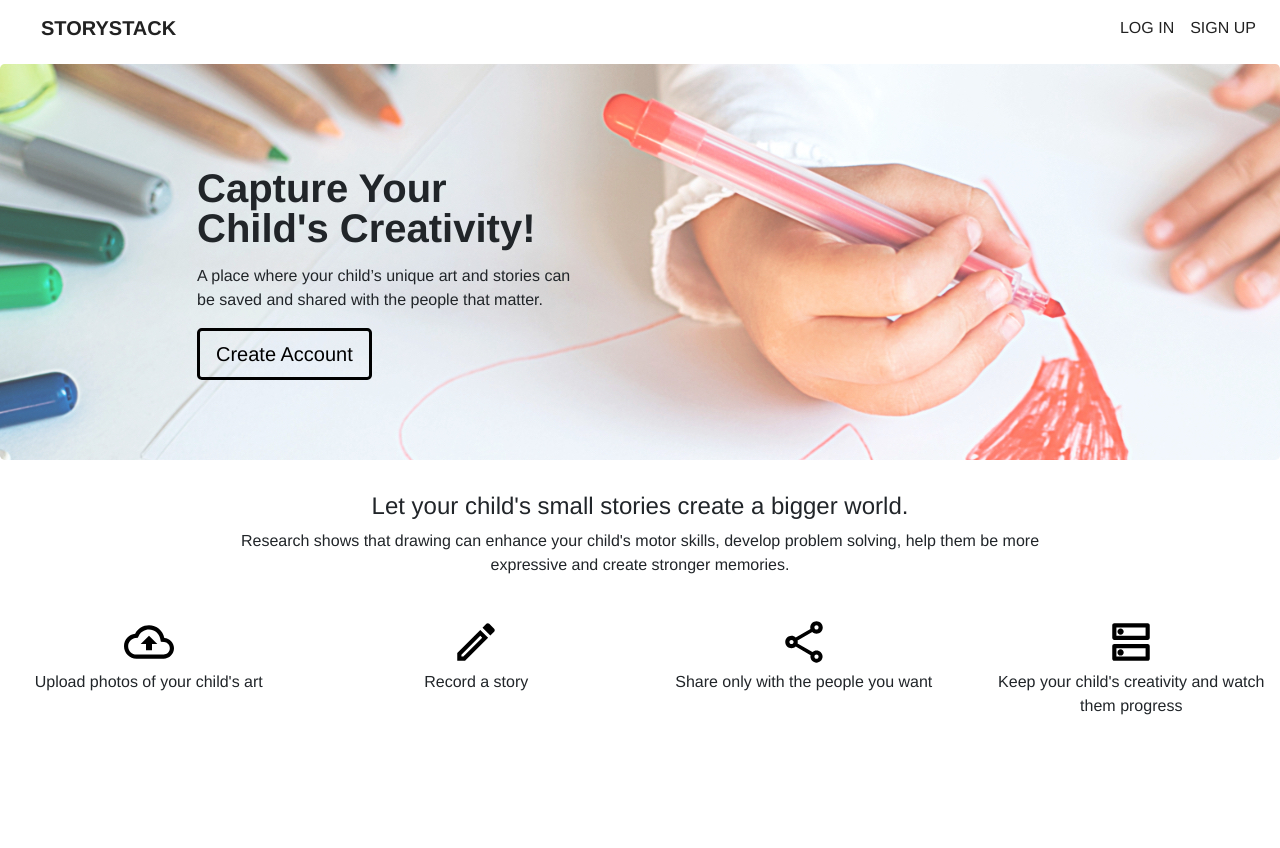
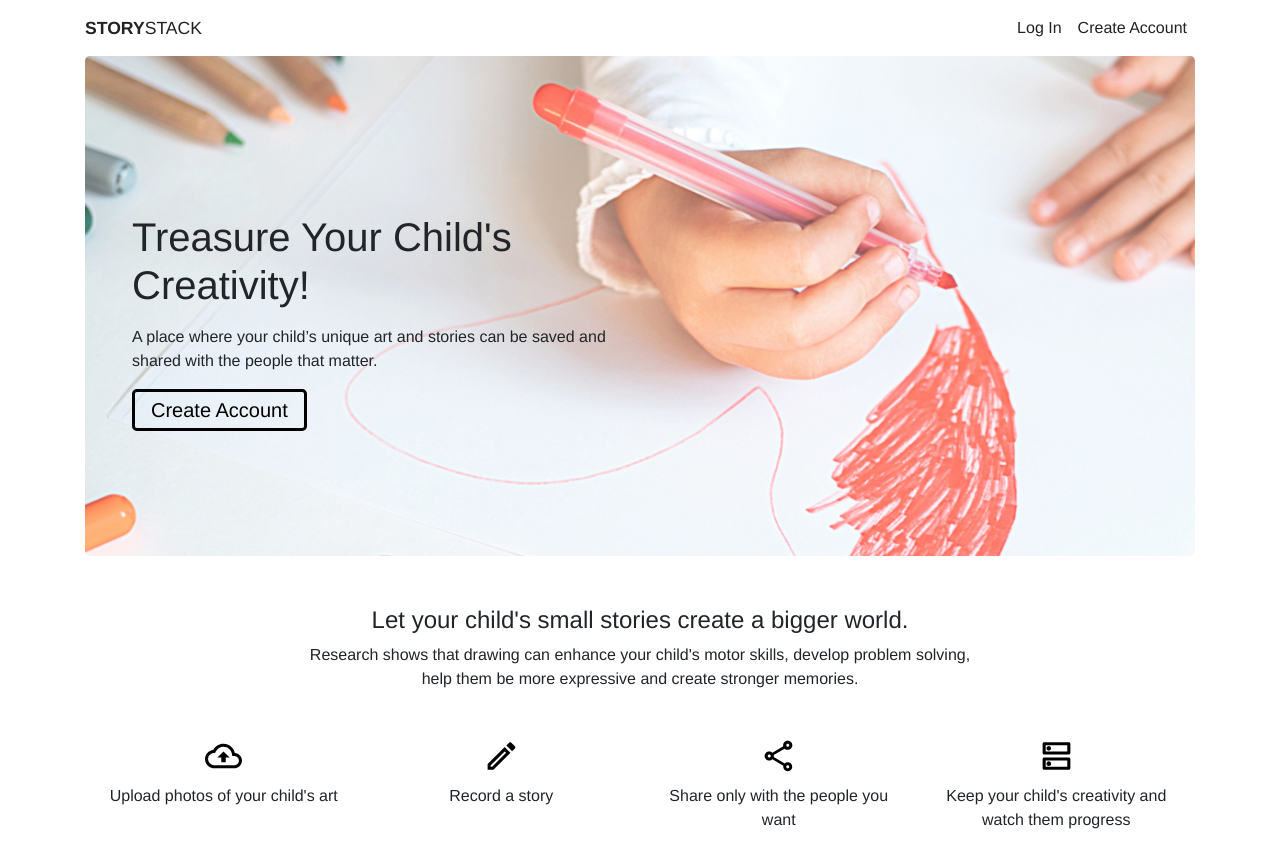
Before and after one commit to trexr/story-stack, a Django app: template apps/core/templates/pages/home.html in a window 1280 px wide. Before the commit the page ends 715 px from the top, so only its background shows below. Run offline with Django 3.2, Linux system fonts and the light colour scheme; the template is opened without the code that fills it, so the values that code supplies are empty; some libraries are stand-ins or nearby versions.

Commit message:
Style updates

```diff
--- a/apps/accounts/templates/accounts/login.html
+++ b/apps/accounts/templates/accounts/login.html
@@ -1,8 +1,8 @@
 {% extends 'base.html' %}
-{% load bootstrap4 %}
+
 
 {% block content %}
 
-{% include "accounts/form_snippet.html" with form_title="Log In" %}
+{% include "accounts/form_snippet.html" with form_title="Create Account" %}
 
 {% endblock %}
--- a/apps/accounts/templates/registration/login.html
+++ b/apps/accounts/templates/registration/login.html
@@ -4,10 +4,10 @@
 
 {% block content %}
 <div class="row justify-content-center">
-    <div class="col-6">
-      <div class="card">
+  <div class="col-sm-9 col-md-7 col-lg-5 mx-auto">
+    <div class="card card-signin my-5">
       <div class="card-body">
-          <h2>Log in</h2>
+        <h5 class="card-title text-center">Create Account</h5>
         <form method="post" novalidate>
           {% csrf_token %}
           {{ form|crispy }}
--- a/apps/core/static/css/custom.css
+++ b/apps/core/static/css/custom.css
@@ -4,25 +4,69 @@ body {
     "Apple Color Emoji", "Segoe UI Emoji", "Segoe UI Symbol", "Noto Color Emoji";
   font-weight: 400;
 }
+#home h1 {
+  font-weight: 900;
 
-h1 {
-  font-weight: 900;
 }
 
 .navbar {
-  background: #ffffff
+  background: #ffffff;
+  /* border-bottom: 1px solid #f3f3f3; */
+}
+.navbar .container {
+
 }
 
 .navbar-brand {
+  font-size: 1.1rem;
   text-transform: uppercase;
-  font-weight: 900;
+
 }
 
-.hero-image {
-  background: url('/static/images/smallstories_hero@2x.jpg');
-  background-size: auto;
+.navbar-brand span{
+  font-weight: 700;
+
+}
+#home  .container-hero{
+  margin-left: 0;
+  margin-right: 0;
+  max-width: 100%;
+  padding-left: 0;
+  padding-right: 0;
+
+
+}
+#home h1 {
+  font-weight: 900;
+  font-size: 3.6rem;
+  line-height: 1;
 }
 
+.hero {
+  background: url('/static/images/smallstories_hero@2x.jpg') center;
+  background-size: cover;
+  min-height: 500px;
+
+
+}
+
+.hp-features img{
+  max-width: 2.3rem;
+}
+
+.hero__inner{
+  max-width: 500px;
+}
+
+.hero .btn{
+  line-height: 1;
+  font-weight: 400;
+  padding-top:.45rem;
+}
+
+.hero .btn:hover{
+  line-height: 1;
+}
 .card-user {
   max-width: 80px;
 }
@@ -46,7 +90,7 @@ h1 {
 li a,
 .brand {
   color: #222222;
-  text-transform: uppercase;
+
 }
 
 .btn-primary {
--- a/apps/core/templates/base.html
+++ b/apps/core/templates/base.html
@@ -1,16 +1,11 @@
 {% load static %}
-
 <!DOCTYPE html>
 <html lang="en">
 
 <head>
     <meta charset="utf-8">
     <meta http-equiv="x-ua-compatible" content="ie=edge">
-    <title>
-        {% block title %}
-        My Site
-        {% endblock title %}
-    </title>
+    <title>{% block title %} StoryStack {% endblock title %}</title>
     <meta name="viewport" content="width=device-width, initial-scale=1.0">
     <meta name="description" content="">
     <meta name="author" content="">
@@ -20,23 +15,16 @@
     <!--[if lt IE 9]>
     <script src="https://cdnjs.cloudflare.com/ajax/libs/html5shiv/3.7.3/html5shiv.min.js"></script>
     <![endif]-->
-
     <link href="{% static 'css/bootstrap/bootstrap.min.css' %}" rel="stylesheet">
-
     <link href="{% static 'css/signinform.css' %}" rel="stylesheet">
-
-    <!-- Add your custom CSS to this file -->
     <link href="{% static 'css/custom.css' %}" rel="stylesheet">
 </head>
 
-<body>
+<body id="{% firstof pageid %}">
 
     <nav class="navbar navbar-expand-md">
         <div class="container">
-            <a class="navbar-brand brand" style="margin-left: 25px;" href="/">
-                <!-- Add your logo here!  <img src="" /> -->
-                StoryStack
-            </a>
+            <a class="navbar-brand brand" href="/"> <span>Story</span>Stack</a>
 
             <button class="navbar-toggler navbar-toggler-right" type="button" data-toggle="collapse"
                 data-target="#navbarSupportedContent" aria-controls="navbarSupportedContent" aria-expanded="false"
@@ -47,23 +35,10 @@
             </button>
 
             <div class="collapse navbar-collapse" id="navbarSupportedContent">
-                <ul class="navbar-nav mr-auto">
-                    <!-- <li class="nav-item">
-                    <a class="nav-link" href="{% url 'home' %}">Start</a>
-                </li> -->
-                    <!-- <li class="nav-item">
-                    <a class="nav-link" href="{% url 'about' %}">About</a>
-                </li> -->
-                    <!--<li class="nav-item">
-                        <a class="nav-link" href="{% url 'view_all_users' %}">Users</a>
-                    </li>-->
 
-                </ul>
                 <ul class="navbar-nav ml-auto">
                     {% if request.user.is_authenticated %}
-                    <!-- <li class="nav-item">
-                        <a class="nav-link" href="{% url 'posts:list'  %}">Feed</a>
-                    </li> -->
+
                     <li class="nav-item">
                         <a class="nav-link" href="{% url 'posts:user_list' request.user.id %}">Storyboard</a>
                     </li>
@@ -87,7 +62,7 @@
                         <a id="log-in-link" class="nav-link" href="{% url 'login' %}">Log In</a>
                     </li>
                     <li class="nav-item">
-                        <a id="log-in-link" class="nav-link" href="{% url 'signup' %}">Sign up</a>
+                        <a id="log-in-link" class="nav-link" href="{% url 'signup' %}">Create Account</a>
                     </li>
                     {% endif %}
                 </ul>
@@ -96,10 +71,8 @@
     </nav>
     </div>
 
-
-
     {% block main %}
-    <div class="container pt-2">
+    <div class="container container-hero">
 
         {# Enable Django's "messages" system #}
         {% if messages %}
--- a/apps/core/templates/pages/about.html
+++ b/apps/core/templates/pages/about.html
@@ -1,7 +1,7 @@
 {% extends "base.html" %}
 
 {% block title %}
-    My Site - About
+StoryStack - About
 {% endblock title %}
 
 
--- a/apps/core/templates/pages/home.html
+++ b/apps/core/templates/pages/home.html
@@ -1,33 +1,29 @@
 {% extends "base.html" %} {% block title %} StoryStack - Home {% endblock title %}
 {% load bootstrap4 %}
 {% block content %}
-<style>
-  .container,
-  .pt-2 {
-    margin-left: 0;
-    margin-right: 0;
-    max-width: none;
-    padding-left: 0;
-    padding-right: 0;
-  }
-</style>
-<div class="hero-image jumbotron">
-  <div class="col-md-4" style="margin-left: 150px;">
-    <h1 style="line-height: 40px; margin-top: 40px;">Capture Your Child's Creativity!</h1>
-    <p class="lead"></p>
-    <p> A place where your child’s unique art and stories can be saved and
-      shared with the people that matter. </p>
-    <p class="lead"></p><a class="btn btn-primary btn-lg" href="{% url 'signup' %}" role="button">Create Account</a>
-    </p>
+
+<div class="hero jumbotron d-flex align-items-center">
+  <div class="container mt-5">
+
+    <div class="hero__inner">
+      <h1>Treasure Your Child's Creativity!</h1>
+      <p class="lead"></p>
+      <p> A place where your child’s unique art and stories can be saved and
+        shared with the people that matter. </p>
+      {% if not request.user.is_authenticated %}
+      <p class="lead"></p><a class="btn btn-primary btn-lg" href="{% url 'signup' %}" role="button">Create Account</a>
+
+      </p> {% endif %}
+    </div>
   </div>
 </div>
-<div class="container hp">
-  <div class="col-md-8 mx-auto">
+<div class="container hp ">
+  <div class="col-md-8 mx-auto" style="margin-top:50px">
     <h4 style="text-align: center;">Let your child's small stories create a bigger world.</h4>
     <p style="text-align: center;">Research shows that drawing can enhance your child's motor skills, develop problem
       solving, help them be more expressive and create stronger memories.</p>
   </div>
-  <div class="row" style="margin-top: 40px;">
+  <div class="row hp-features" style="margin-top: 40px">
     <div class="col">
       <img class="about-image" src="static/images/cloud_upload-24px.svg
       " width="50" height="50" alt="">
--- a/apps/core/views.py
+++ b/apps/core/views.py
@@ -17,6 +17,7 @@ def home(request):
 
     context = {
         'form': form,
+        'pageid': 'home'
     }
 
     return render(request, 'pages/home.html', context)
```
Also changed, not shown: apps/accounts/templates/registration/password_reset_form.html (+4 -4 lines). Lines whose indentation alone changed are shown as unchanged.
